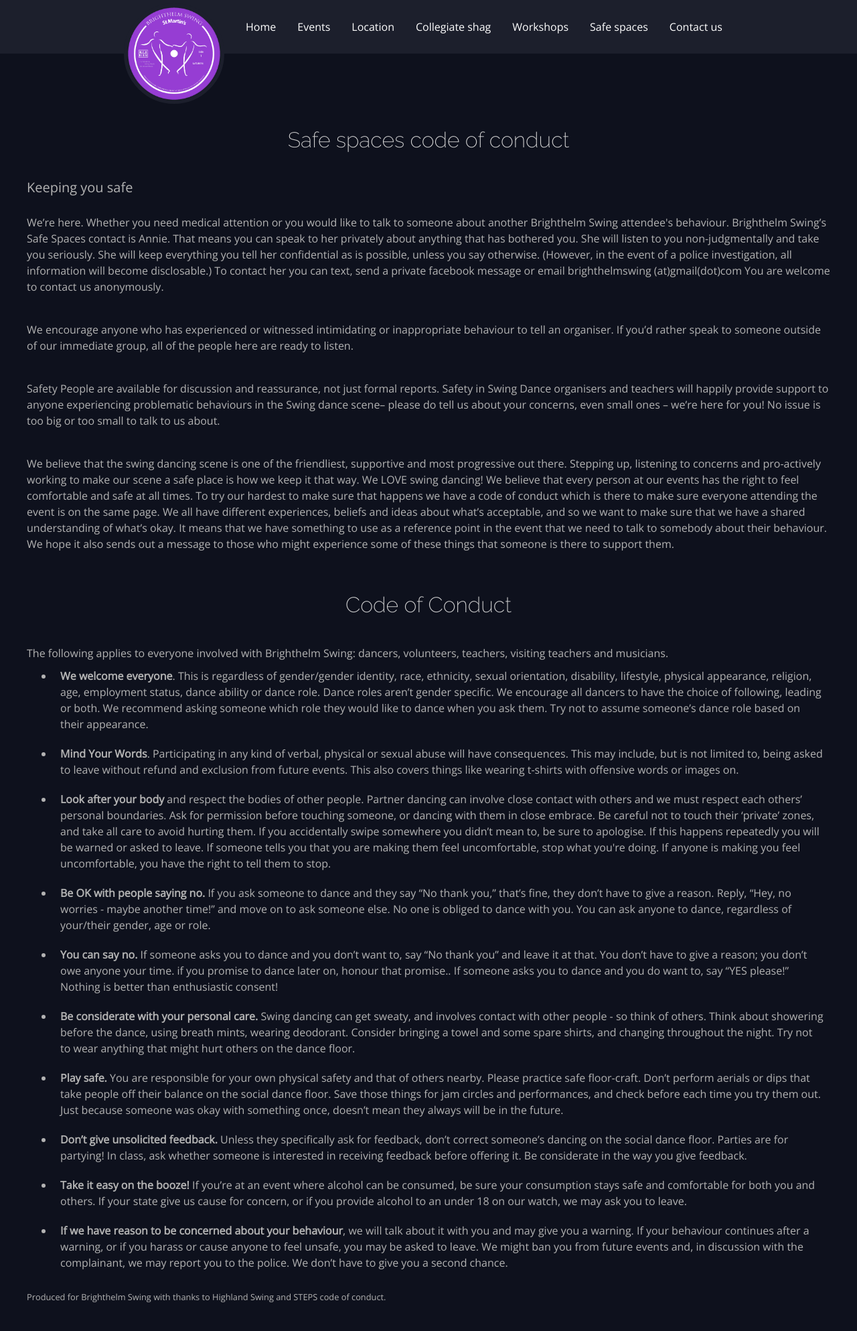
After one commit to P4rk/brighthelmswing, a Django app: page /safe-spaces in a window 1280 px wide. The commit adds this page. Shown: the whole page at 67% size. Run offline with Django 3.2, Linux system fonts and the light colour scheme; some libraries are stand-ins or nearby versions.

Commit message:
Add a base page

```diff
--- a/project/bswing/views.py
+++ b/project/bswing/views.py
@@ -1,5 +1,4 @@
 from django.http import HttpResponse
-from django.shortcuts import render
 
 # Create your views here.
 from django.template import loader
@@ -9,3 +8,9 @@
     template = loader.get_template('index.html')
     context = {}
     return HttpResponse(template.render(context, request))
+
+
+def space(request):
+    template = loader.get_template('safe-spaces.html')
+    context = {}
+    return HttpResponse(template.render(context, request))
--- a/project/project/urls.py
+++ b/project/project/urls.py
@@ -23,4 +23,5 @@
 urlpatterns = [
     path('admin/', admin.site.urls),
     path('', views.home),
+    path('safe-spaces', views.space),
 ] + static(settings.STATIC_URL, document_root=settings.STATICFILES_DIRS)
--- /dev/null
+++ b/project/templates/base.html
@@ -0,0 +1,88 @@
+{% load static %}
+<!DOCTYPE html>
+<html lang="en">
+<head>
+  <meta charset="UTF-8">
+  <meta name="viewport" content="width=device-width, initial-scale=1">
+  <title>Brighthelm Swing Dance</title>
+  <!-- Bootstrap CSS -->
+  <link href="{% static "css/bootstrap-grid.min.css" %}" rel="stylesheet" />
+  <link href="{% static "css/bootstrap-reboot.min.css" %}" rel="stylesheet" />
+  <link href="{% static "css/bootstrap.min.css" %}" rel="stylesheet" />
+  <link href="https://maxcdn.bootstrapcdn.com/font-awesome/4.7.0/css/font-awesome.min.css" rel="stylesheet" />
+
+  <!-- Fonts -->
+  <link href="https://fonts.googleapis.com/css?family=Open+Sans|Raleway:200" rel="stylesheet">
+
+  <!-- Own CSS -->
+  <link href="{% static "css/main.css" %}" rel="stylesheet" />
+  <link href="{% static "css/menu.css" %}" rel="stylesheet" />
+</head>
+<body>
+  <!-- Navigation -->
+  <nav class="navbar navbar-swing navbar-dark navbar-expand-md">
+    <div class="navbar-swing__container">
+      <a class="navbar-brand menu-logo__container" href="#">
+          <img class="menu-logo" src="{% static "img/bswing.png" %}" />
+      </a>
+      <button class="navbar-toggler" type="button" data-toggle="collapse" data-target="#navbarNav" aria-controls="navbarNav" aria-expanded="false" aria-label="Toggle navigation">
+          <span class="navbar-toggler-icon"></span>
+      </button>
+      <div class="collapse navbar-collapse" id="navbarNav">
+          <ul class="navbar-nav">
+              <li class="nav-item">
+                  <a class="nav-link" href="/#home">Home <span class="sr-only">(current)</span></a>
+              </li>
+              <li class="nav-item">
+                  <a class="nav-link" href="/#event">Events</a>
+              </li>
+              <li class="nav-item">
+                  <a class="nav-link" href="/#location">Location</a>
+              </li>
+              <li class="nav-item">
+                  <a class="nav-link" href="/#collegiate">Collegiate shag</a>
+              </li>
+              <li class="nav-item">
+                  <a class="nav-link" href="/#workshops">Workshops</a>
+              </li>
+              <li class="nav-item">
+                  <a class="nav-link" href="safe-spaces">Safe spaces</a>
+              </li>
+              <li class="nav-item">
+                  <a class="nav-link" href="/#contact">Contact us</a>
+              </li>
+          </ul>
+      </div>
+    </div>
+  </nav>
+
+  <div class="swing-container">
+      {%  block content %}{% endblock %}
+  </div>
+
+
+  <!-- Jquery -->
+  <script src="https://cdnjs.cloudflare.com/ajax/libs/jquery/3.2.1/jquery.min.js"></script>
+  <!-- Bootstrap JS -->
+  <script src="js/bootstrap.bundle.min.js"></script>
+  <script src="js/bootstrap.min.js"></script>
+  <!-- Own JS -->
+  <script src="{% static "js/menu.js" %}"></script>
+  <script>
+    $(document).ready(function(){
+      $("a").on('click', function(event) {
+        if (this.hash !== "") {
+          event.preventDefault();
+          var hash = this.hash;
+
+          $('html, body').animate({
+            scrollTop: $(hash).offset().top
+          }, 800, function () {
+            window.location.hash = hash;
+          });
+        }
+      });
+    });
+  </script>
+</body>
+</html>
--- a/project/templates/safe-spaces.html
+++ b/project/templates/safe-spaces.html
@@ -1,58 +1,5 @@
-<!DOCTYPE html>
-<html lang="en">
-<head>
-  <meta charset="UTF-8">
-  <meta name="viewport" content="width=device-width, initial-scale=1">
-  <title>Brighthelm Swing Dance</title>
-  <!-- Bootstrap CSS -->
-  <link href="css/bootstrap-grid.min.css" rel="stylesheet" />
-  <link href="css/bootstrap-reboot.min.css" rel="stylesheet" />
-  <link href="css/bootstrap.min.css" rel="stylesheet" />
-  <link href="https://maxcdn.bootstrapcdn.com/font-awesome/4.7.0/css/font-awesome.min.css" rel="stylesheet" />
-
-  <!-- Fonts -->
-  <link href="https://fonts.googleapis.com/css?family=Open+Sans|Raleway:200" rel="stylesheet">
-
-  <!-- Own CSS -->
-  <link href="css/main.css" rel="stylesheet" />
-  <link href="css/menu.css" rel="stylesheet" />
-</head>
-<body>
-<!-- Navigation -->
-<nav class="navbar navbar-swing navbar-dark navbar-expand-md">
-  <div class="navbar-swing__container">
-    <a class="navbar-brand menu-logo__container" href="#">
-      <img class="menu-logo" src="img/bswing.png" />
-    </a>
-    <button class="navbar-toggler" type="button" data-toggle="collapse" data-target="#navbarNav" aria-controls="navbarNav" aria-expanded="false" aria-label="Toggle navigation">
-      <span class="navbar-toggler-icon"></span>
-    </button>
-    <div class="collapse navbar-collapse" id="navbarNav">
-      <ul class="navbar-nav">
-        <li class="nav-item">
-          <a class="nav-link" href="index.html#home">Home <span class="sr-only">(current)</span></a>
-        </li>
-        <li class="nav-item">
-          <a class="nav-link" href="index.html#event">Events</a>
-        </li>
-        <li class="nav-item">
-          <a class="nav-link" href="index.html#location">Location</a>
-        </li>
-        <li class="nav-item">
-          <a class="nav-link" href="index.html#collegiate">Collegiate shag</a>
-        </li>
-        <li class="nav-item">
-          <a class="nav-link" href="safe-spaces.html">Safe spaces</a>
-        </li>
-        <li class="nav-item">
-          <a class="nav-link" href="index.html#contact">Contact us</a>
-        </li>
-      </ul>
-    </div>
-  </div>
-</nav>
-
-<div class="swing-container">
+{% extends "base.html" %}
+{% block content %}
   <!-- Safe Block -->
   <section class="swing-safe">
   <h2 class="header swing-safe__header text-center">Safe spaces code of conduct</h2>
@@ -91,15 +38,4 @@
 
   <small>Produced for Brighthelm Swing with thanks to Highland Swing and STEPS code of conduct.</small>
   </section>
-</div>
-
-
-<!-- Jquery -->
-<script src="https://cdnjs.cloudflare.com/ajax/libs/jquery/3.2.1/jquery.min.js"></script>
-<!-- Bootstrap JS -->
-<script src="js/bootstrap.bundle.min.js"></script>
-<script src="js/bootstrap.min.js"></script>
-<!-- Own JS -->
-<script src="js/menu.js"></script>
-</body>
-</html>
+{% endblock %}
```
Also changed, not shown: project/templates/index.html (+4 -98 lines).
